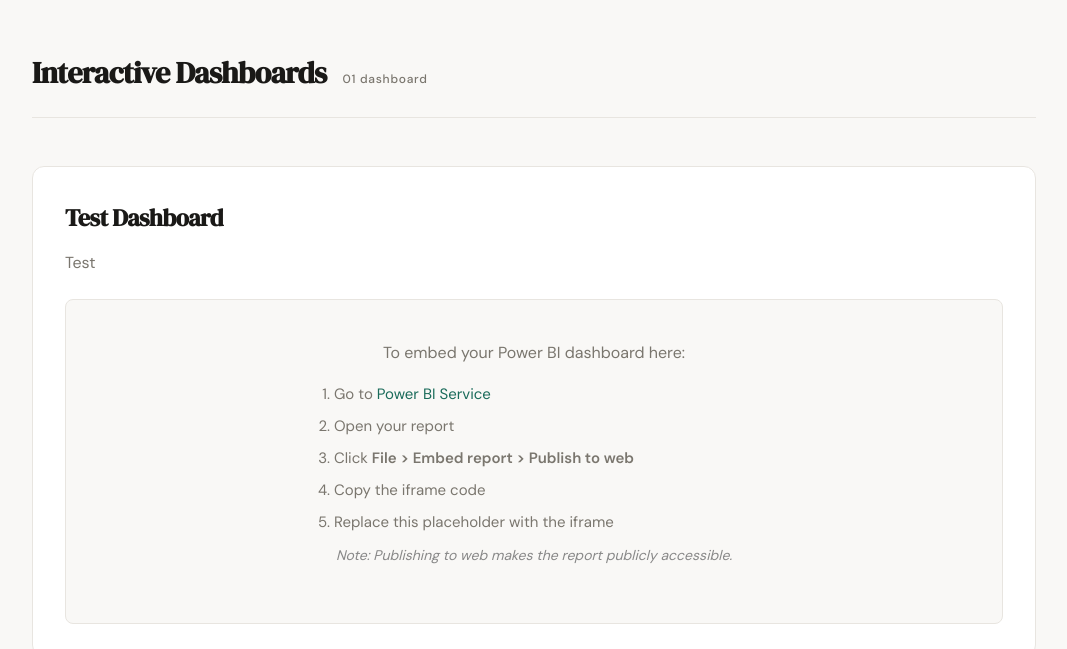
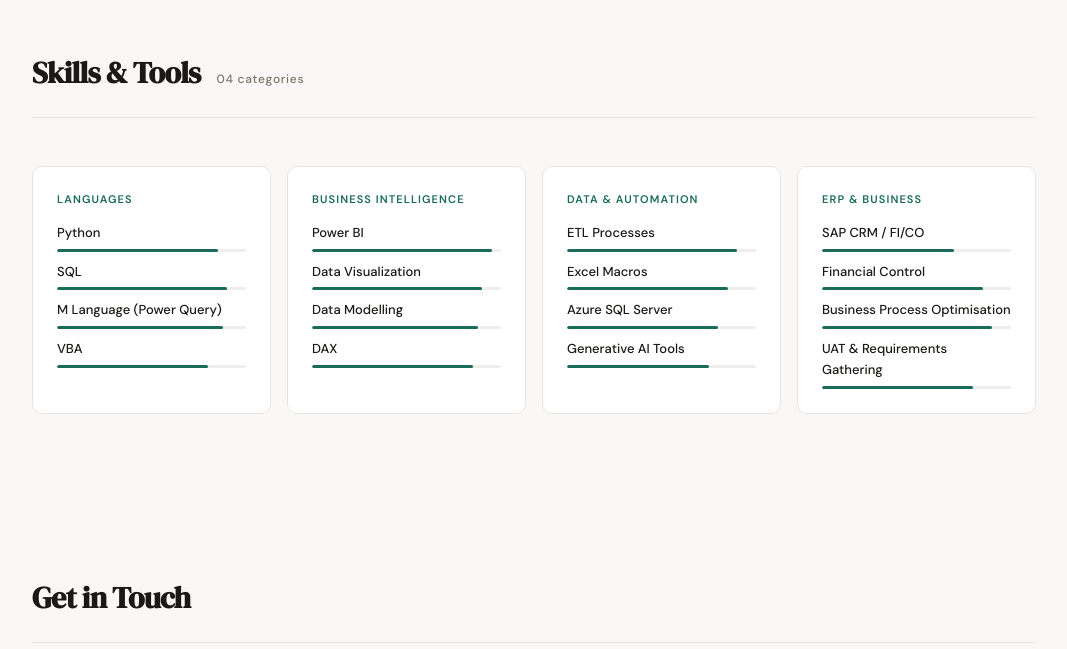
Before and after one commit to SafwanTisekar/SafwanTisekar.github.io, a plain HTML site: page index.html in a window 1280 px wide. Shown: the part 2151-2800 px from the top of the page, without its empty margins (106-1173 px from the left). Drawn offline with Linux system fonts and the light colour scheme.

Commit message:
Remove dashboard section since Power BI service not available

```diff
--- a/index.html
+++ b/index.html
@@ -271,71 +271,6 @@
     .project-link:hover { color: var(--accent); }
     .project-link svg { width: 13px; height: 13px; }
 
-    /* DASHBOARDS */
-    .dashboard-container {
-      max-width: 1200px;
-      margin: 0 auto;
-    }
-    .dashboard-card {
-      background: var(--surface);
-      border: 1px solid var(--border);
-      border-radius: 12px;
-      padding: 32px;
-      margin-bottom: 32px;
-      opacity: 0;
-      animation: fadeUp 0.5s ease forwards;
-    }
-    .dashboard-card:nth-child(1) { animation-delay: 0.05s; }
-    .dashboard-title {
-      font-family: 'DM Serif Display', serif;
-      font-size: 24px;
-      letter-spacing: -0.02em;
-      margin-bottom: 12px;
-      color: var(--text);
-    }
-    .dashboard-desc {
-      color: var(--muted);
-      font-size: 16px;
-      line-height: 1.6;
-      margin-bottom: 24px;
-    }
-    .dashboard-embed {
-      border: 1px solid var(--border);
-      border-radius: 8px;
-      overflow: hidden;
-      background: var(--bg);
-    }
-    .embed-placeholder {
-      padding: 40px;
-      text-align: center;
-      color: var(--muted);
-    }
-    .embed-placeholder p {
-      margin-bottom: 16px;
-      font-size: 16px;
-    }
-    .embed-placeholder ol {
-      text-align: left;
-      max-width: 400px;
-      margin: 0 auto;
-      line-height: 1.6;
-    }
-    .embed-placeholder li {
-      margin-bottom: 8px;
-    }
-    .embed-placeholder a {
-      color: var(--accent);
-      text-decoration: none;
-    }
-    .embed-placeholder a:hover {
-      text-decoration: underline;
-    }
-    .embed-placeholder em {
-      font-style: italic;
-      font-size: 14px;
-      color: #888;
-    }
-
     /* SKILLS */
     .skills-grid {
       display: grid;
@@ -459,7 +394,6 @@
   <a href="#" class="nav-logo">Safwan.</a>
   <div class="nav-links">
     <a href="#projects">Projects</a>
-    <a href="#dashboards">Dashboards</a>
     <a href="#skills">Skills</a>
     <a href="#contact">Contact</a>
   </div>
@@ -682,35 +616,6 @@
   </div>
 </section>
 
-<!-- DASHBOARDS -->
-<section id="dashboards">
-  <div class="section-header">
-    <h2 class="section-title">Interactive Dashboards</h2>
-    <span class="section-count">01 dashboard</span>
-  </div>
-
-  <div class="dashboard-container">
-    <div class="dashboard-card">
-      <h3 class="dashboard-title">Test Dashboard</h3>
-      <p class="dashboard-desc">Test</p>
-      <div class="dashboard-embed">
-        <!-- Replace this placeholder with your Power BI embed iframe -->
-        <div class="embed-placeholder">
-          <p>To embed your Power BI dashboard here:</p>
-          <ol>
-            <li>Go to <a href="https://app.powerbi.com" target="_blank">Power BI Service</a></li>
-            <li>Open your report</li>
-            <li>Click <strong>File > Embed report > Publish to web</strong></li>
-            <li>Copy the iframe code</li>
-            <li>Replace this placeholder with the iframe</li>
-          </ol>
-          <p><em>Note: Publishing to web makes the report publicly accessible.</em></p>
-        </div>
-      </div>
-    </div>
-  </div>
-</section>
-
 <!-- SKILLS -->
 <section id="skills">
   <div class="section-header">
```
